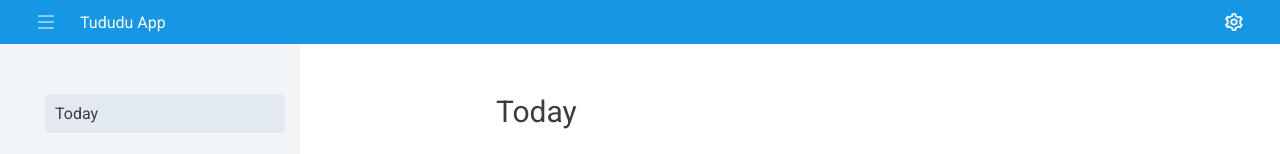
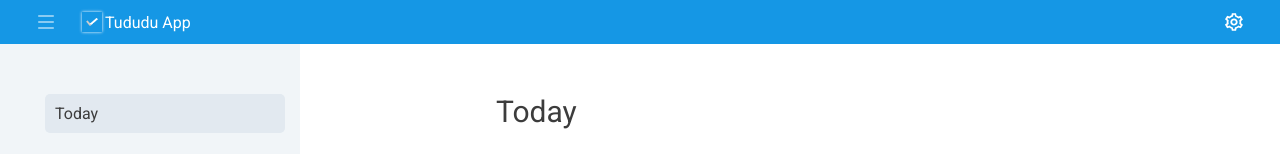
Before and after one commit to ridho-dev/tududu-app, a React (Create React App) app: page / in a window 1280 px wide. Shown: the top 154 px of the page. Built offline with nearby package versions, Linux system fonts and the light colour scheme.

Commit message:
Adding app logo

```diff
--- a/public/index.html
+++ b/public/index.html
@@ -3,11 +3,11 @@
 
 <head>
   <meta charset="utf-8" />
-  <link rel="icon" href="%PUBLIC_URL%/favicon.ico" />
+  <link rel="icon" href="%PUBLIC_URL%/logo.png" />
   <meta name="viewport" content="width=device-width, initial-scale=1" />
   <meta name="theme-color" content="#000000" />
   <meta name="description" content="Web site created using create-react-app" />
-  <link rel="apple-touch-icon" href="%PUBLIC_URL%/logo192.png" />
+  <link rel="apple-touch-icon" href="%PUBLIC_URL%/logo.png" />
   <!--
       manifest.json provides metadata used when your web app is installed on a
       user's mobile device or desktop. See https://developers.google.com/web/fundamentals/web-app-manifest/
@@ -22,7 +22,7 @@
       work correctly both with client-side routing and a non-root public URL.
       Learn how to configure a non-root public URL by running `npm run build`.
     -->
-  <title>React App</title>
+  <title>Tududu App</title>
 </head>
 
 <body>
--- a/src/components/Navbar.js
+++ b/src/components/Navbar.js
@@ -1,4 +1,5 @@
 import React from 'react'
+import logo from '../assets/img/logo.png'
 
 const Navbar = () => {
   let isShowAside = true;
@@ -59,11 +60,16 @@ const Navbar = () => {
 
   return (
     <nav className="navbar">
-      <div className="logo">
+      <div className="logo-container">
         <button type="button" className="hamburger-btn" id="hamburgerBtn" onClick={openAside}>
           <div className="hamburger-img" id="hamburgerIcon"></div>
         </button>
-        <a href="/" className="logo-text">Tududu App</a>
+        <div className="logo">
+          <img src={logo} alt="" className='tududu-logo' />
+          <a href="/" className="logo-text">
+            Tududu App
+          </a>
+        </div>
       </div>
       <button type="button" className="settings-btn" id="settingsBtn">
         <div className="setting-img" id="settingsIcon"></div>
--- a/src/style/style.css
+++ b/src/style/style.css
@@ -100,7 +100,7 @@ hr {
   top: 0;
 }
 
-.logo {
+.logo-container {
   display: flex;
   align-items: center;
 }
@@ -123,11 +123,21 @@ hr {
   background-color: rgba(202, 202, 202, 0.24);
 }
 
+.logo {
+  display: flex;
+  align-items: center;
+  margin-left: 20px;
+}
+
+.tududu-logo {
+  width: 20px;
+  box-shadow: 0px 0px 3px white;
+}
+
 .logo-text {
   text-decoration: none;
   color: white;
   padding: 3px;
-  margin-left: 15px;
 }
 
 .settings-btn {
```
Also changed, not shown: public/logo.png (added), src/assets/img/logo.png (added).
